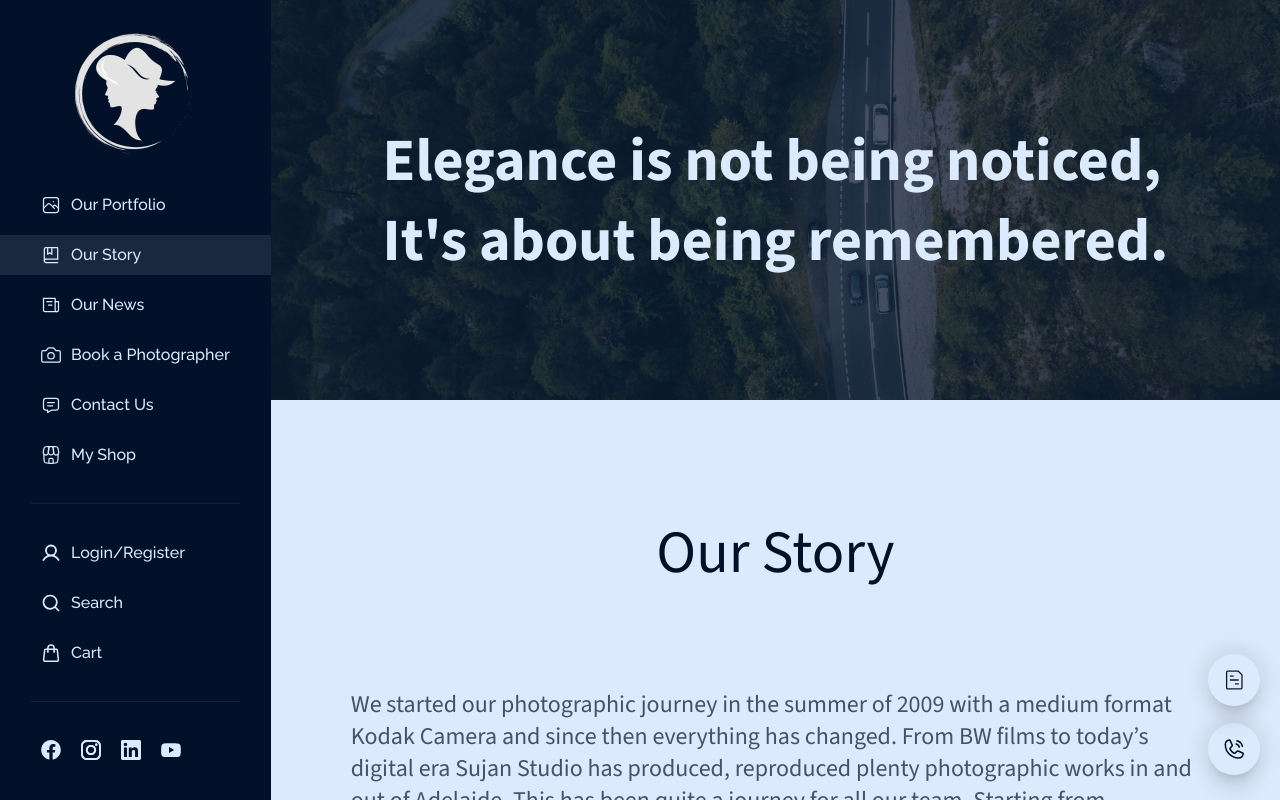
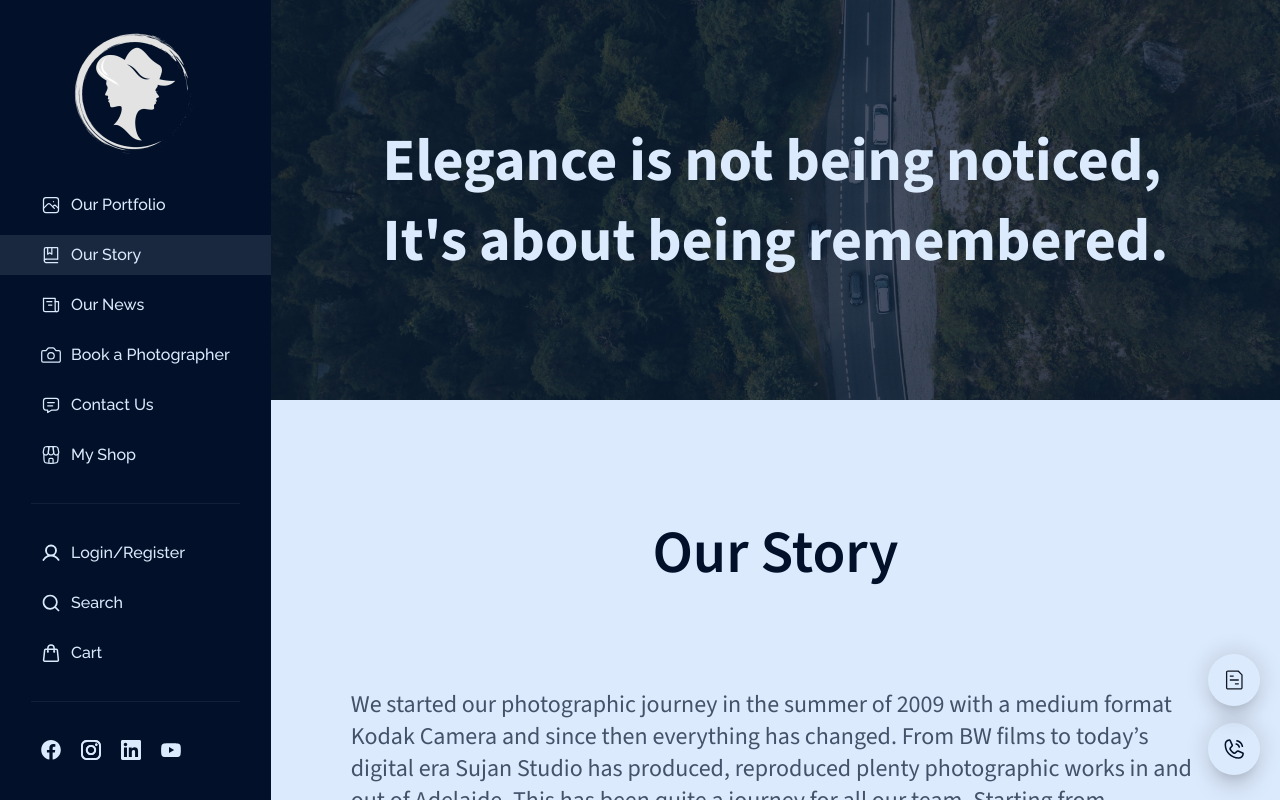
Before and after one commit to vattevaii/sujan-studio, a Next.js app: page /our-story in a window 1280 px wide. Shown: the top 800 px of the page. Built offline with nearby package versions, Linux system fonts and the light colour scheme; what tailwindcss-touch would draw is missing.

Commit message:
fix: font-sizes

```diff
--- a/src/pages/_app.tsx
+++ b/src/pages/_app.tsx
@@ -15,7 +15,7 @@ const raleway = Raleway({
 });
 const source_sans = Source_Sans_3({
   subsets: ['latin'],
-  weight: ["400", "500","700"]
+  weight: ["400", "500","600","700"]
 });
 
 export default function App({ Component, pageProps }: AppProps) {
--- a/src/pages/our-story/index.tsx
+++ b/src/pages/our-story/index.tsx
@@ -28,8 +28,8 @@ export default function OurStory({ reviews }: InferGetStaticPropsType<typeof get
                 </div>
             </section>
             <section className='our-story bg-light-grey'>
-                <h2 className='text-21xl lg:text-41xl text-project-100 text-center pt-16 pb-14 lg:pt-28 lg:pb-24'>Our Story</h2>
-                <div className='grid text-project-200 text-md lg:text-5xl px-4 lg:px-20 md:grid-cols-2 lg:grid-cols-1 xl:grid-cols-2 gap-y-8 gap-x-10 lg:gap-x-16 lg:gap-y-11 pb-16 lg:pb-32'>
+                <h2 className='text-21xl lg:text-41xl text-project-100 text-center font-semibold pt-16 pb-14 lg:pt-28 lg:pb-24'>Our Story</h2>
+                <div className='grid text-project-200 text-md md:text-xl lg:text-5xl px-4 lg:px-20 md:grid-cols-2 lg:grid-cols-1 xl:grid-cols-2 gap-y-8 gap-x-10 lg:gap-x-16 lg:gap-y-11 pb-16 lg:pb-32'>
                     <div className='md:col-span-2 lg:col-span-1 xl:col-span-2'>
                         We started our photographic journey in the summer of 2009 with a medium format Kodak Camera and since then everything has changed. From BW films to today’s digital era Sujan Studio has produced, reproduced plenty photographic works in and out of Adelaide. This has been quite a journey for all our team.
                         Starting from Adelaide, currently, we are proud to share we are providing photographic service from four major cities of Australia. We can not thank you enough for all the love and support you have provided through all these years. We are truly so happy to be a part of your life and memories. We trust in the quality of creative works and rigorously work for it.
@@ -43,7 +43,7 @@ export default function OurStory({ reviews }: InferGetStaticPropsType<typeof get
                         <PlaceHolderImage className='object-cover h-full w-full' width="700" height="700" src={"img"} alt={" Image "} />
                     </div>
                     <div className='bg-yellow-50 row-start-3 col-start-1 md:row-start-2 md:col-start-2 lg:row-start-3 lg:col-start-1 xl:row-start-2 xl:col-start-2 aspect-[2/1] min-h-[50px]'>
-                        <PlaceHolderImage className='object-cover h-full w-full' width="700" height="700" src={"img"} alt={" Image "} />
+                        <PlaceHolderImage className='object-cover h-full w-full' width="700" height="350" src={"img"} alt={" Image "} />
                     </div>
                 </div>
             </section>
```
